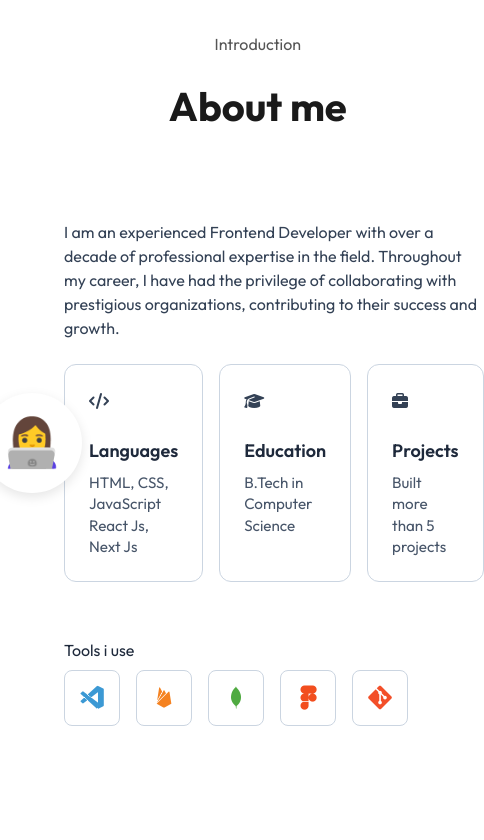
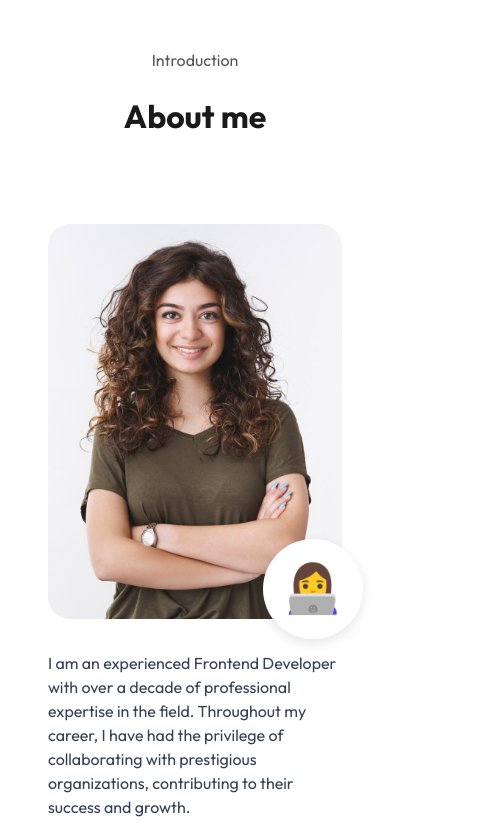
Before and after one commit to MahwishZa/tasks, a plain HTML site: page webpage/about.html in a window 390 px wide. Shown: the top 840 px of the page, 484 px wide, since content can reach past the window. Drawn offline with nearby package versions, Linux system fonts and the light colour scheme.

Commit message:
Update about.html

```diff
--- a/webpage/about.html
+++ b/webpage/about.html
@@ -214,6 +214,42 @@
         .dark-mode .tool-item {
             border: 1px solid #F3F4F6;
         }
+
+        @media (max-width: 768px) {
+            .about-section {
+                grid-template-columns: 1fr;
+                padding: 1rem;
+            }
+
+            .user {
+                order: 1;
+                max-width: 300px;
+                margin: 0 auto;
+            }
+
+            .about-content {
+                order: 2;
+            }
+
+            .info-cards {
+                flex-direction: column;
+            }
+
+            .tool-list {
+                flex-wrap: wrap;
+                justify-content: center;
+            }
+
+            .tool-item {
+                width: 48px;
+                height: 48px;
+                font-size: 1.2rem;
+            }
+
+            .about-header h2 {
+                font-size: 2rem;
+            }
+        }
     </style>
 </head>
 
@@ -278,7 +314,6 @@
                 document.body.classList.toggle('dark-mode', mode === 'dark');
             }
         });
-
         const savedTheme = localStorage.getItem('theme');
         if (savedTheme === 'dark') {
             document.body.classList.add('dark-mode');
```
